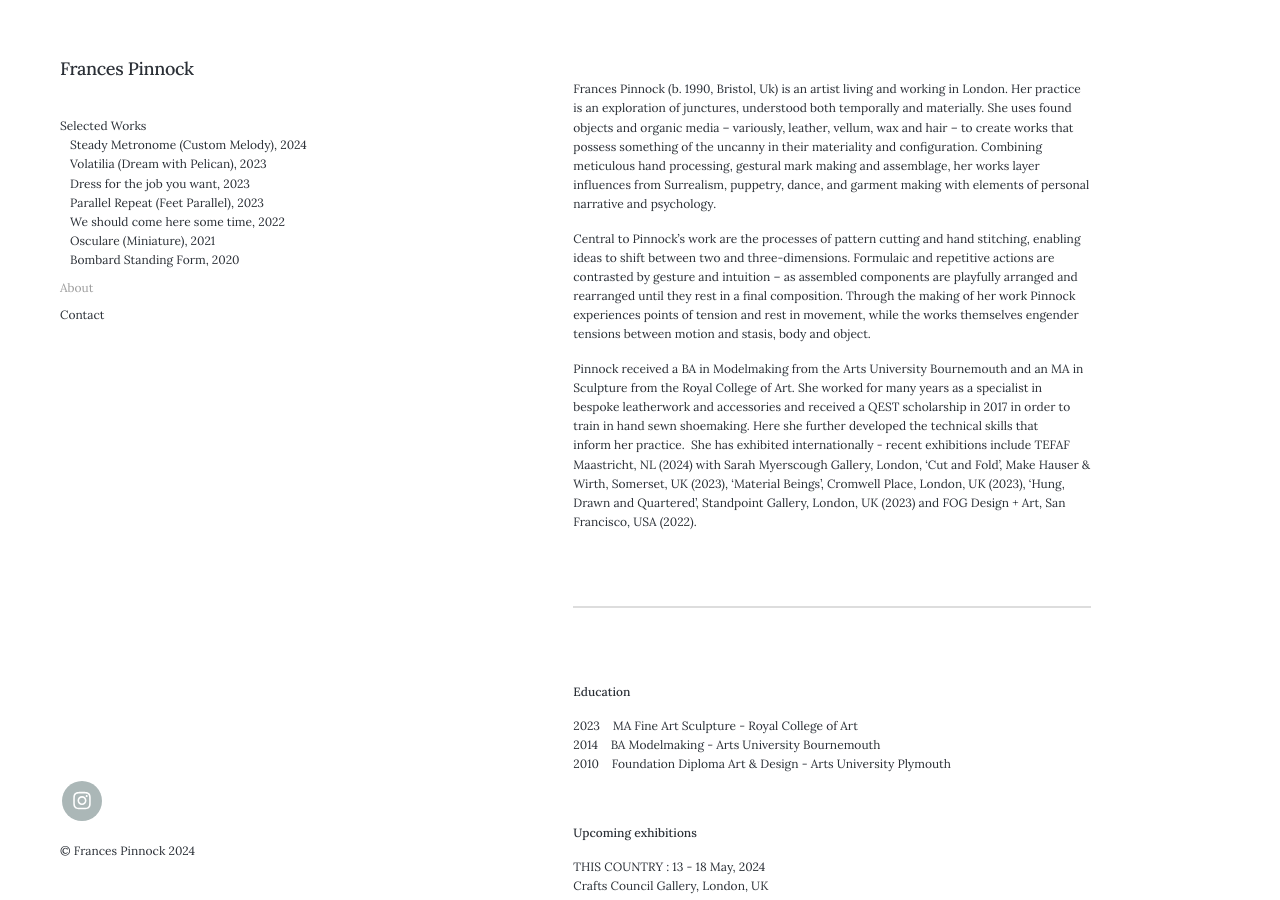
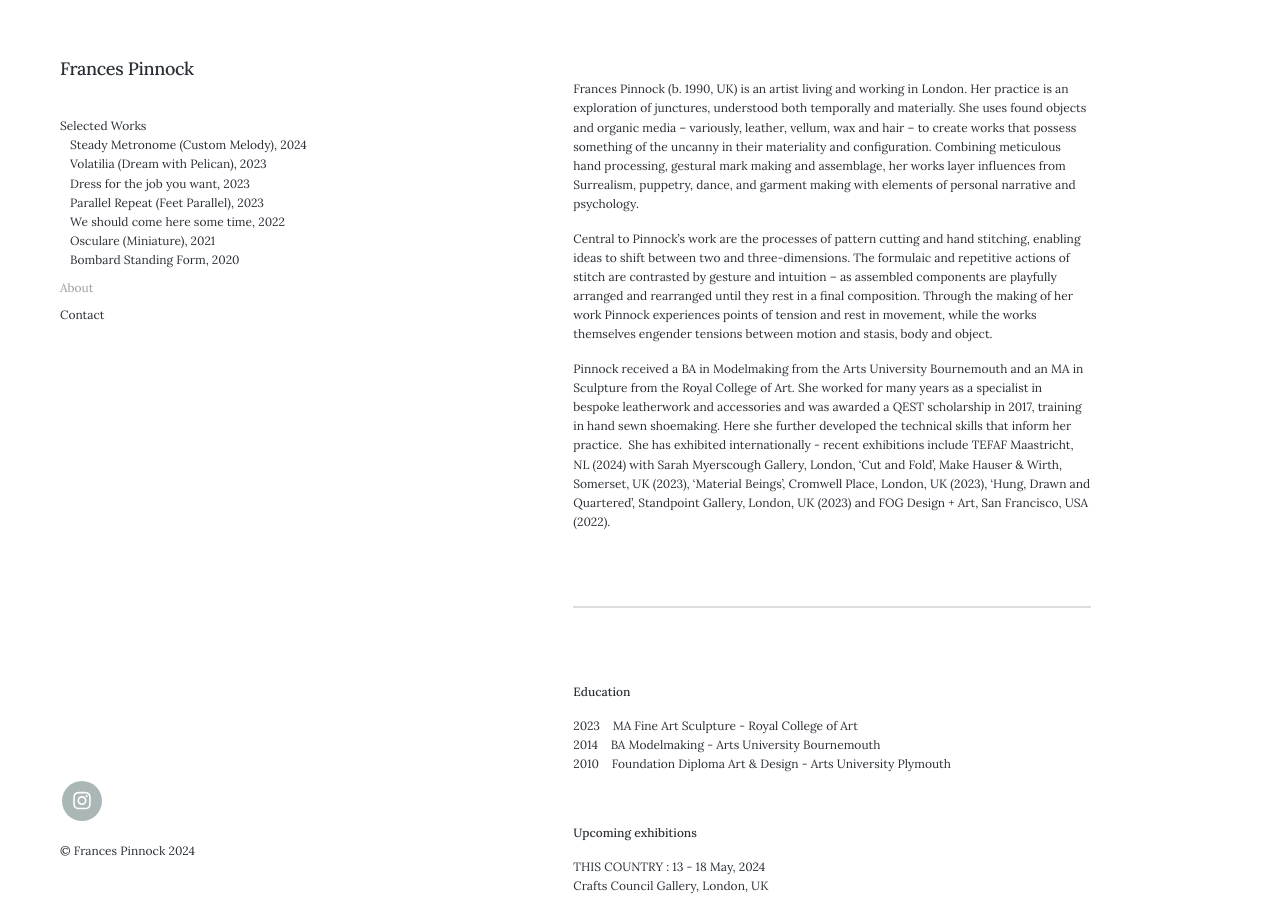
Before and after one commit to francespinnock/francespinnock.github.io, a Jekyll site: the page built from _pages/about.md, in a window 1280 px wide and 900 px high. Built offline with Jekyll 4.4.1, drawn with Linux system fonts in a browser that asks for light colours; nearby versions of some CDN libraries.

Commit message:
Update about.md

```diff
--- a/_pages/about.md
+++ b/_pages/about.md
@@ -6,11 +6,11 @@ description: About Frances Pinnock
 
 
 <br />
-Frances Pinnock (b. 1990, Bristol, Uk) is an artist living and working in London. Her practice is an exploration of junctures, understood both temporally and materially. She uses found objects and organic media – variously, leather, vellum, wax and hair – to create works that possess something of the uncanny in their materiality and configuration. Combining meticulous hand processing, gestural mark making and assemblage, her works layer influences from Surrealism, puppetry, dance, and garment making with elements of personal narrative and psychology.
+Frances Pinnock (b. 1990, UK) is an artist living and working in London. Her practice is an exploration of junctures, understood both temporally and materially. She uses found objects and organic media – variously, leather, vellum, wax and hair – to create works that possess something of the uncanny in their materiality and configuration. Combining meticulous hand processing, gestural mark making and assemblage, her works layer influences from Surrealism, puppetry, dance, and garment making with elements of personal narrative and psychology.
 
-Central to Pinnock’s work are the processes of pattern cutting and hand stitching, enabling ideas to shift between two and three-dimensions. Formulaic and repetitive actions are contrasted by gesture and intuition – as assembled components are playfully arranged and rearranged until they rest in a final composition. Through the making of her work Pinnock experiences points of tension and rest in movement, while the works themselves engender tensions between motion and stasis, body and object.
+Central to Pinnock’s work are the processes of pattern cutting and hand stitching, enabling ideas to shift between two and three-dimensions. The formulaic and repetitive actions of stitch are contrasted by gesture and intuition – as assembled components are playfully arranged and rearranged until they rest in a final composition. Through the making of her work Pinnock experiences points of tension and rest in movement, while the works themselves engender tensions between motion and stasis, body and object.
 
-Pinnock received a BA in Modelmaking from the Arts University Bournemouth and an MA in Sculpture from the Royal College of Art. She worked for many years as a specialist in bespoke leatherwork and accessories and received a QEST scholarship in 2017 in order to train in hand sewn shoemaking. Here she further developed the technical skills that inform her practice.  She has exhibited internationally - recent exhibitions include TEFAF Maastricht, NL (2024) with Sarah Myerscough Gallery, London, 'Cut and Fold', Make Hauser & Wirth, Somerset, UK (2023), 'Material Beings', Cromwell Place, London, UK (2023), 'Hung, Drawn and Quartered', Standpoint Gallery, London, UK (2023) and FOG Design + Art, San Francisco, USA (2022).
+Pinnock received a BA in Modelmaking from the Arts University Bournemouth and an MA in Sculpture from the Royal College of Art. She worked for many years as a specialist in bespoke leatherwork and accessories and was awarded a QEST scholarship in 2017, training in hand sewn shoemaking. Here she further developed the technical skills that inform her practice.  She has exhibited internationally - recent exhibitions include TEFAF Maastricht, NL (2024) with Sarah Myerscough Gallery, London, 'Cut and Fold', Make Hauser & Wirth, Somerset, UK (2023), 'Material Beings', Cromwell Place, London, UK (2023), 'Hung, Drawn and Quartered', Standpoint Gallery, London, UK (2023) and FOG Design + Art, San Francisco, USA (2022).
 
 
 
```
